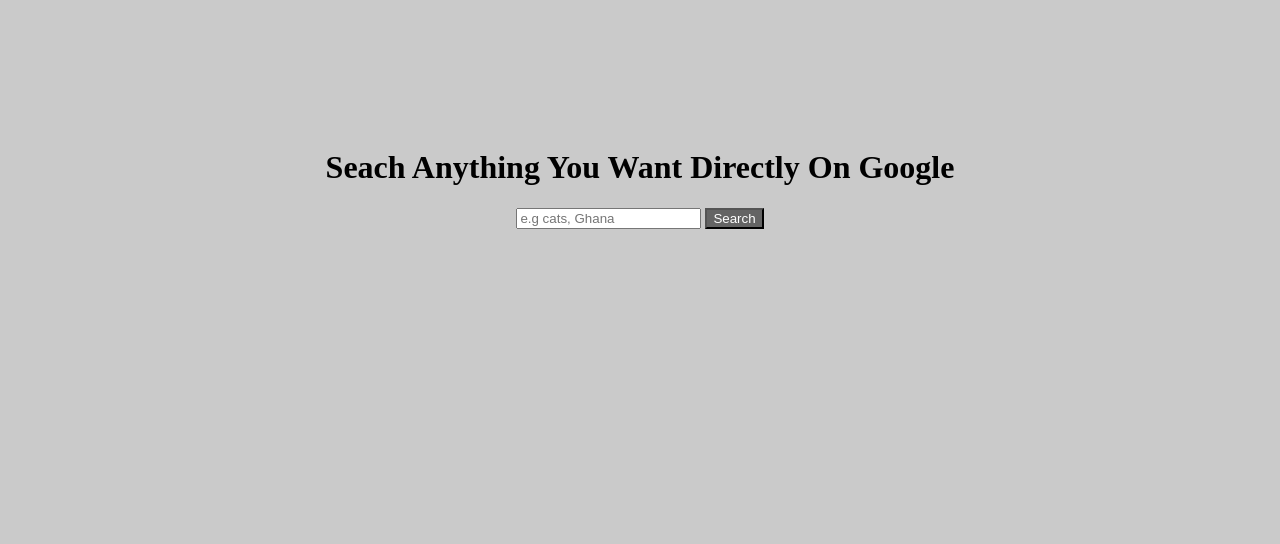
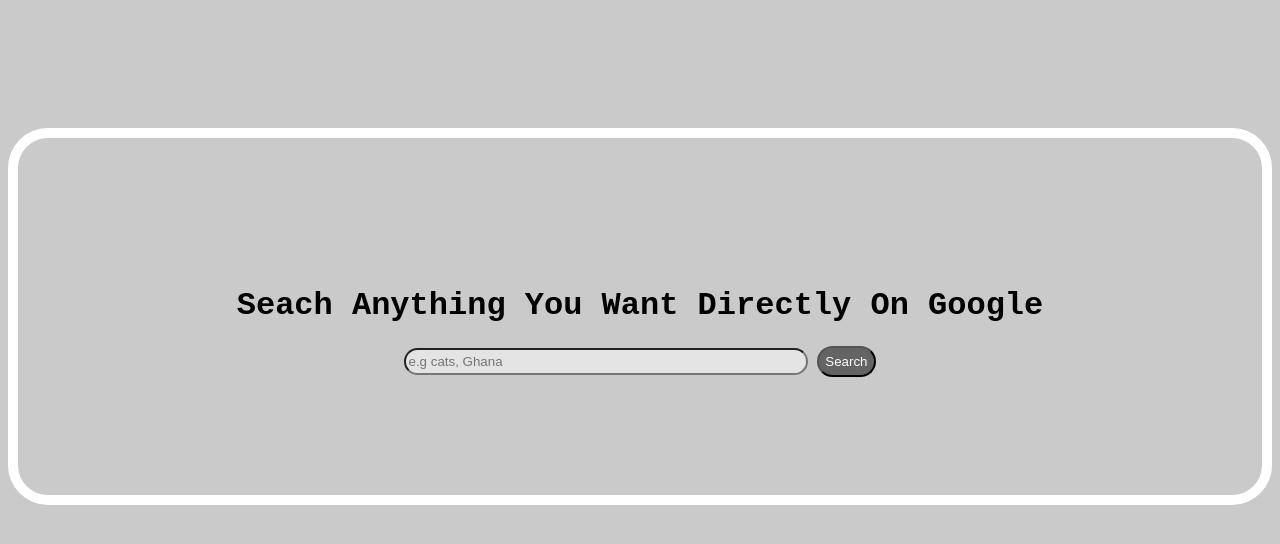
Before and after one commit to geraldelorm/searchOnGoogle, a plain HTML site: page index.html in a window 1280 px wide. Drawn offline with Linux system fonts and the light colour scheme.

Commit message:
adding more css

```diff
--- a/index.html
+++ b/index.html
@@ -9,7 +9,7 @@
 <body>
     <h1>Seach Anything You Want Directly On Google</h1>
     <form action="https://www.google.com/search" method="GET">
-        <input name="q" type="text" placeholder="e.g cats, Ghana">
+        <input class="input" name="q" type="text" placeholder="e.g cats, Ghana">
         <input class="btn" type="submit" value="Search">
 
     </form>
--- a/style.css
+++ b/style.css
@@ -4,10 +4,23 @@
     background-color: rgb(202, 202, 202);
     color: black;
     margin-top: 10%;
+    font-family: 'Courier New', Courier, monospace;
+    border: 10px solid white;
+    border-radius: 40px;
+    padding: 10%;
 
 }
 
 .btn{
     color: white;
     background-color: rgba(0, 0, 0, 0.5);
+    border-radius: 20px;
+    height: 150%;
 }
+
+.input{
+    border-radius: 20px;
+    background-color: rgb(228, 228, 228);
+    width: 40%;
+    height: 100%;
+}
```
